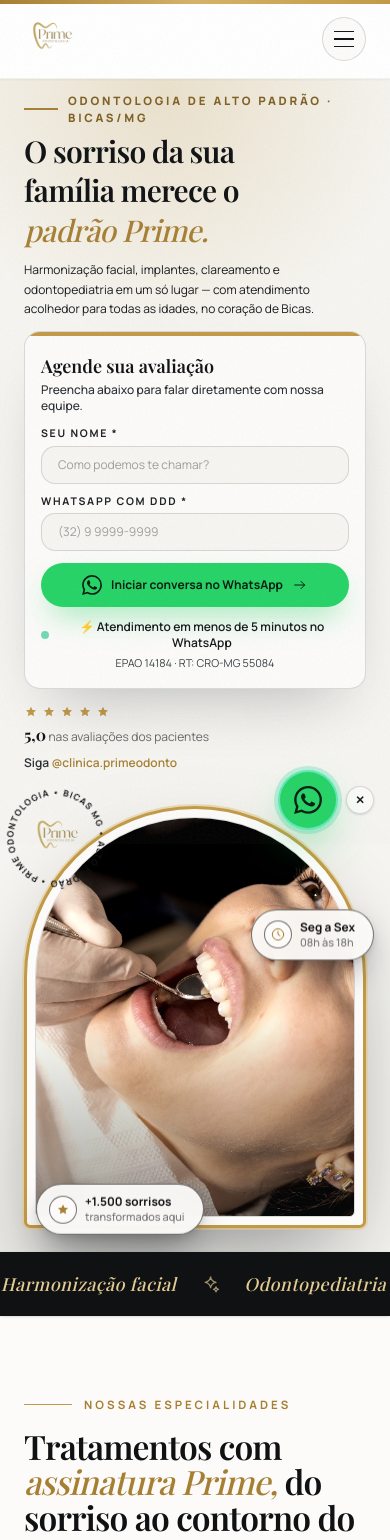
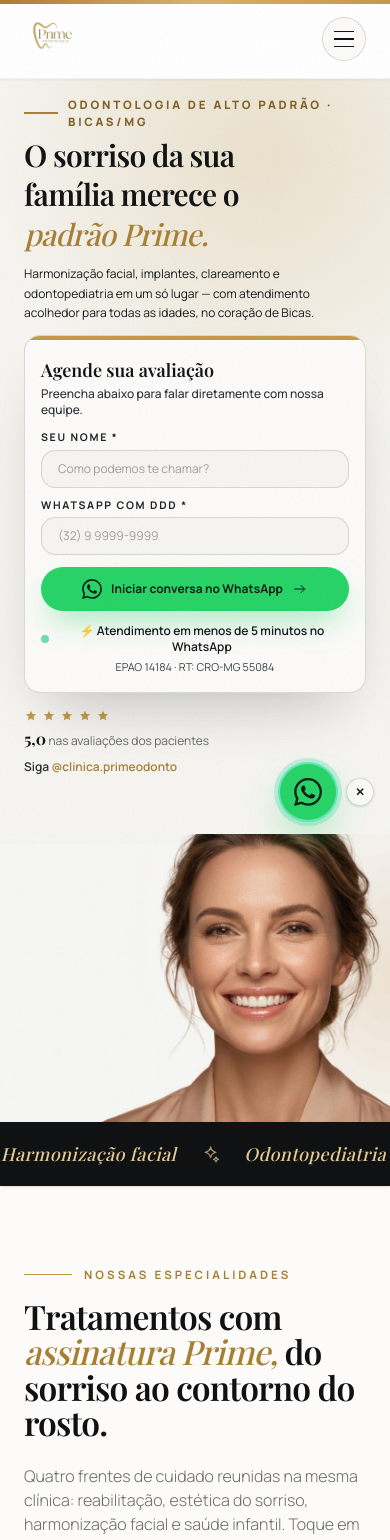
Before and after one commit to nilosvt-sudo/Prime-Odontologia, a React (Vite) app: page / in a window 390 px wide. Shown: the top 1540 px of the page. Built offline with nearby package versions, Linux system fonts and the light colour scheme; a web font is replaced by a local one.

Commit message:
feat: atualiza imagem hero, layout responsivo mobile e ajustes finos no rodape

```diff
--- a/src/components/FloatingCta.tsx
+++ b/src/components/FloatingCta.tsx
@@ -23,7 +23,7 @@ export default function FloatingCta() {
           animate={reduced ? { opacity: 1 } : { opacity: 1, scale: 1, y: 0 }}
           exit={reduced ? { opacity: 0 } : { opacity: 0, scale: 0.8, y: 20 }}
           transition={{ type: "spring", stiffness: 320, damping: 22 }}
-          className="fixed right-4 bottom-4 z-40 flex items-center gap-2.5 sm:right-6 sm:bottom-6 md:right-8 md:bottom-8"
+          className="fixed right-4 bottom-6 z-50 flex items-center gap-2.5 sm:right-6 sm:bottom-6 md:right-8 md:bottom-8"
         >
           <motion.span
             initial={reduced ? undefined : { opacity: 0, x: 10 }}
--- a/src/components/Footer.tsx
+++ b/src/components/Footer.tsx
@@ -1,7 +1,7 @@
 import { CLINIC, waLink } from "../config";
 import { SERVICES } from "../data";
 import { openBookingModal } from "./BookingModal";
-import { ArrowIcon, InstaIcon, LogoMark, PinIcon, WhatsIcon } from "./Icons";
+import { ArrowIcon, InstaIcon, PinIcon, WhatsIcon } from "./Icons";
 
 const NAV = [
   { label: "Início", href: "#inicio" },
@@ -15,25 +15,25 @@ const NAV = [
 export default function Footer() {
   return (
     <footer className="relative overflow-hidden bg-coal-950 text-snow">
-      {/* chamada final de conversão */}
+      {/* Chamada final de conversão */}
       <div className="border-b border-gold-500/15">
-        <div className="mx-auto flex max-w-7xl flex-col items-start justify-between gap-8 px-6 py-16 lg:flex-row lg:items-center">
+        <div className="mx-auto flex max-w-7xl flex-col items-center text-center sm:items-start sm:text-left justify-between gap-6 px-6 py-10 sm:py-14 lg:py-16 lg:flex-row lg:items-center">
           <div>
-            <p className="font-display text-[clamp(1.9rem,4vw,3rem)] leading-[1.08] font-semibold tracking-tight text-snow">
+            <p className="font-display text-[clamp(1.75rem,3.5vw,2.8rem)] leading-[1.1] font-semibold tracking-tight text-snow">
               Pronto para o seu{" "}
               <em className="font-medium text-gold-300 italic">sorriso padrão ouro?</em>
             </p>
-            <p className="mt-3 max-w-lg font-light text-snow/60">
+            <p className="mt-2.5 max-w-lg font-light text-zinc-300 text-sm sm:text-base">
               Agende uma avaliação e receba um plano de tratamento pensado para o seu
               momento — sem compromisso.
             </p>
           </div>
-          <div className="flex flex-col gap-3 sm:flex-row">
+          <div className="flex flex-col sm:flex-row gap-3 w-full sm:w-auto">
             <a
               href={waLink("Olá! Quero agendar minha avaliação na Prime Odontologia. 🙂")}
               target="_blank"
               rel="noreferrer"
-              className="btn btn-gold px-8 py-4 text-[0.95rem]"
+              className="btn btn-gold px-8 py-3.5 text-sm sm:text-[0.95rem] justify-center"
             >
               <WhatsIcon className="h-5 w-5" />
               Agendar agora
@@ -41,7 +41,7 @@ export default function Footer() {
             <button
               onClick={() => openBookingModal()}
               type="button"
-              className="btn btn-outline-gold px-8 py-4 text-[0.95rem] cursor-pointer"
+              className="btn btn-outline-gold px-8 py-3.5 text-sm sm:text-[0.95rem] cursor-pointer justify-center"
             >
               Preencher formulário
               <ArrowIcon className="h-4 w-4 rotate-[-90deg]" />
@@ -50,31 +50,32 @@ export default function Footer() {
         </div>
       </div>
 
-      {/* colunas */}
-      <div className="mx-auto grid max-w-7xl gap-12 px-6 py-16 md:grid-cols-2 lg:grid-cols-[1.5fr_1fr_1fr_1.2fr]">
-        <div>
+      {/* Grid de colunas responsivo e sem vãos vazios */}
+      <div className="mx-auto grid max-w-7xl gap-8 sm:gap-10 lg:gap-12 px-6 py-10 sm:py-12 lg:py-16 sm:grid-cols-2 lg:grid-cols-[1.5fr_1fr_1fr_1.2fr]">
+        {/* Bloco da marca / Logo */}
+        <div className="flex flex-col items-center text-center sm:items-start sm:text-left gap-3 sm:gap-4">
           <a
             href="#inicio"
             aria-label="PRIME ODONTOLOGIA - Início"
-            className="inline-flex items-center rounded-2xl bg-white p-4 sm:p-5 shadow-[0_14px_36px_-8px_rgba(0,0,0,0.6)] ring-2 ring-gold-500/50 transition-all duration-300 hover:scale-105 hover:ring-gold-400 hover:shadow-[0_18px_44px_-8px_rgba(194,154,71,0.35)]"
+            className="inline-flex items-center rounded-2xl bg-white p-3.5 sm:p-5 shadow-[0_14px_36px_-8px_rgba(0,0,0,0.6)] ring-2 ring-gold-500/50 transition-all duration-300 hover:scale-105 hover:ring-gold-400"
           >
             <img
               src="/logo-prime-odontologia.png"
               alt="PRIME ODONTOLOGIA"
-              className="h-16 sm:h-20 w-auto object-contain drop-shadow"
+              className="h-14 sm:h-18 w-auto object-contain drop-shadow"
             />
           </a>
-          <p className="mt-5 max-w-xs text-sm leading-relaxed font-light text-snow/55">
+          <p className="max-w-xs text-xs sm:text-sm leading-relaxed font-normal text-zinc-300">
             Harmonização facial · Odontopediatria · Implantes · Clareamento. Odontologia
             completa e acolhedora para toda a família de Bicas e região.
           </p>
-          <div className="mt-6 flex gap-3">
+          <div className="flex items-center justify-center gap-3 mt-2">
             <a
               href={CLINIC.instagramUrl}
               target="_blank"
               rel="noreferrer"
               aria-label="Instagram da Prime Odontologia"
-              className="flex h-11 w-11 items-center justify-center rounded-full border border-gold-500/35 text-gold-300 transition-all duration-300 hover:-translate-y-1 hover:border-gold-400 hover:bg-gold-500 hover:text-coal-950"
+              className="flex h-11 w-11 items-center justify-center rounded-full border border-gold-500/40 bg-coal-900/60 text-gold-300 transition-all duration-300 hover:-translate-y-1 hover:border-gold-400 hover:bg-gold-500 hover:text-coal-950"
             >
               <InstaIcon className="h-5 w-5" />
             </a>
@@ -83,25 +84,26 @@ export default function Footer() {
               target="_blank"
               rel="noreferrer"
               aria-label="WhatsApp da Prime Odontologia"
-              className="flex h-11 w-11 items-center justify-center rounded-full border border-gold-500/35 text-gold-300 transition-all duration-300 hover:-translate-y-1 hover:border-gold-400 hover:bg-gold-500 hover:text-coal-950"
+              className="flex h-11 w-11 items-center justify-center rounded-full border border-gold-500/40 bg-coal-900/60 text-gold-300 transition-all duration-300 hover:-translate-y-1 hover:border-gold-400 hover:bg-gold-500 hover:text-coal-950"
             >
               <WhatsIcon className="h-5 w-5" />
             </a>
           </div>
         </div>
 
-        <nav aria-label="Rodapé — navegação">
+        {/* Navegação */}
+        <nav aria-label="Rodapé — navegação" className="text-center sm:text-left">
           <p className="text-[0.66rem] font-bold tracking-[0.24em] text-gold-300 uppercase">
             Navegação
           </p>
-          <ul className="mt-5 space-y-2.5 text-sm">
+          <ul className="mt-3.5 sm:mt-5 space-y-2 sm:space-y-2.5 text-xs sm:text-sm">
             {NAV.map((n) => (
               <li key={n.href}>
                 <a
                   href={n.href}
-                  className="group inline-flex items-center gap-2 font-light text-snow/60 transition-colors hover:text-gold-300"
+                  className="group inline-flex items-center gap-2 font-normal text-zinc-300 transition-colors hover:text-white"
                 >
-                  <span className="h-px w-3 bg-gold-500 opacity-0 transition-opacity duration-300 group-hover:opacity-100" />
+                  <span className="hidden sm:inline-block h-px w-3 bg-gold-500 opacity-0 transition-opacity duration-300 group-hover:opacity-100" />
                   {n.label}
                 </a>
               </li>
@@ -109,18 +111,19 @@ export default function Footer() {
           </ul>
         </nav>
 
-        <nav aria-label="Rodapé — serviços">
+        {/* Especialidades */}
+        <nav aria-label="Rodapé — serviços" className="text-center sm:text-left">
           <p className="text-[0.66rem] font-bold tracking-[0.24em] text-gold-300 uppercase">
             Especialidades
           </p>
-          <ul className="mt-5 space-y-2.5 text-sm">
+          <ul className="mt-3.5 sm:mt-5 space-y-2 sm:space-y-2.5 text-xs sm:text-sm">
             {SERVICES.map((s) => (
               <li key={s.id}>
                 <a
                   href="#servicos"
-                  className="group inline-flex items-center gap-2 font-light text-snow/60 transition-colors hover:text-gold-300"
+                  className="group inline-flex items-center gap-2 font-normal text-zinc-300 transition-colors hover:text-white"
                 >
-                  <span className="h-px w-3 bg-gold-500 opacity-0 transition-opacity duration-300 group-hover:opacity-100" />
+                  <span className="hidden sm:inline-block h-px w-3 bg-gold-500 opacity-0 transition-opacity duration-300 group-hover:opacity-100" />
                   {s.name}
                 </a>
               </li>
@@ -128,33 +131,34 @@ export default function Footer() {
           </ul>
         </nav>
 
-        <div>
+        {/* Contato */}
+        <div className="flex flex-col items-center text-center sm:items-start sm:text-left">
           <p className="text-[0.66rem] font-bold tracking-[0.24em] text-gold-300 uppercase">
             Contato
           </p>
-          <p className="mt-5 flex items-start gap-2.5 text-sm leading-relaxed font-light text-snow/60">
-            <PinIcon className="mt-0.5 h-4.5 w-4.5 shrink-0 text-gold-400" />
+          <p className="mt-3.5 sm:mt-5 flex items-center sm:items-start gap-2 text-xs sm:text-sm leading-relaxed font-normal text-zinc-300 max-w-xs">
+            <PinIcon className="mt-0.5 h-4 w-4 shrink-0 text-gold-400 hidden sm:block" />
             {CLINIC.address}
           </p>
           <a
             href={waLink("Olá! Vim pelo site da Prime Odontologia.")}
             target="_blank"
             rel="noreferrer"
-            className="mt-3 flex items-center gap-2.5 text-sm font-semibold text-snow transition-colors hover:text-gold-300"
+            className="mt-3 flex items-center gap-2 text-xs sm:text-sm font-semibold text-white transition-colors hover:text-gold-300"
           >
             <WhatsIcon className="h-4.5 w-4.5 shrink-0 text-gold-400" />
             {CLINIC.phoneDisplay}
           </a>
-          <p className="mt-3 text-sm font-light text-snow/60">Seg a Sex · 08h–18h</p>
-          <p className="mt-5 rounded-2xl border border-gold-500/20 bg-coal-900 px-4 py-3 text-xs leading-relaxed font-light text-snow/55">
+          <p className="mt-2 text-xs sm:text-sm font-normal text-zinc-300">Seg a Sex · 08h–18h</p>
+          <p className="mt-4 rounded-xl border border-gold-500/20 bg-coal-900 px-3.5 py-2 text-[0.7rem] sm:text-xs leading-relaxed font-normal text-zinc-400">
             {CLINIC.epao} · {CLINIC.rt}
           </p>
         </div>
       </div>
 
-      {/* barra legal com margem de segurança para o botão flutuante */}
-      <div className="border-t border-gold-500/15 pt-6 pb-32 sm:pb-36 lg:pb-32">
-        <div className="mx-auto flex max-w-7xl flex-col items-center justify-between gap-3 px-6 text-center text-xs font-light text-snow/45 sm:flex-row sm:text-left">
+      {/* Barra legal com padding inferior seguro pb-24 para dar respiro à navegação mobile e ao botão de voltar ao topo */}
+      <div className="border-t border-gold-500/15 pt-5 pb-24 sm:pb-24 lg:pb-16">
+        <div className="mx-auto flex max-w-7xl flex-col items-center justify-between gap-3 px-6 text-center text-xs font-normal text-zinc-400 sm:flex-row sm:text-left">
           <p>
             © {new Date().getFullYear()} {CLINIC.name} — Todos os direitos reservados.
           </p>
--- a/src/components/Hero.tsx
+++ b/src/components/Hero.tsx
@@ -1,8 +1,7 @@
 import { useRef, useState, type FormEvent } from "react";
 import { motion, useScroll, useTransform } from "motion/react";
 import { CLINIC, waLink } from "../config";
-import { SERVICES } from "../data";
-import { ArrowIcon, CheckIcon, ClockIcon, LogoMark, StarIcon, WhatsIcon } from "./Icons";
+import { ArrowIcon, StarIcon, WhatsIcon } from "./Icons";
 import { usePrefersReducedMotion } from "../hooks";
 import Magnetic from "./Magnetic";
 import SpotlightCard from "./SpotlightCard";
@@ -18,8 +17,6 @@ export default function Hero() {
   });
 
   const orbY = useTransform(scrollYProgress, [0, 1], [0, 90]);
-  const photoY = useTransform(scrollYProgress, [0, 1], [0, 40]);
-  const badgeY = useTransform(scrollYProgress, [0, 1], [0, -35]);
 
   const submit = (e: FormEvent) => {
     e.preventDefault();
@@ -33,40 +30,41 @@ export default function Hero() {
     <section
       ref={sectionRef}
       id="inicio"
-      className="relative flex items-center overflow-hidden bg-paper pt-23 sm:pt-25 pb-6 lg:min-h-[calc(100vh-64px)] lg:pt-24 lg:pb-8"
+      className="relative flex flex-col lg:flex-row items-stretch justify-between overflow-hidden bg-paper pt-16 sm:pt-18 lg:pt-0 lg:min-h-[calc(100vh-64px)]"
     >
-      {/* atmosfera: brilho dourado com parallax */}
+      {/* Atmosfera: brilho dourado suave no topo esquerdo */}
       <motion.div
         style={reduced ? undefined : { y: orbY }}
         aria-hidden="true"
-        className="absolute -top-44 right-[-12%] h-[540px] w-[540px] rounded-full bg-[radial-gradient(circle,rgba(194,154,71,0.22),transparent_64%)] pointer-events-none"
+        className="absolute -top-36 left-[-10%] h-[600px] w-[600px] rounded-full bg-[radial-gradient(circle,rgba(194,154,71,0.22),transparent_65%)] pointer-events-none"
       />
       <div
         aria-hidden="true"
-        className="absolute bottom-[-180px] left-[-120px] h-[360px] w-[360px] rounded-full bg-[radial-gradient(circle,rgba(15,17,19,0.07),transparent_62%)] pointer-events-none"
+        className="absolute bottom-[-180px] left-[-120px] h-[360px] w-[360px] rounded-full bg-[radial-gradient(circle,rgba(15,17,19,0.05),transparent_62%)] pointer-events-none"
       />
-      {/* legenda vertical */}
+
+      {/* Legenda vertical à esquerda */}
       <p
         aria-hidden
-        className="absolute top-1/2 left-7 hidden -translate-y-1/2 text-[0.62rem] font-bold tracking-[0.5em] text-coal-900/30 uppercase xl:block"
+        className="absolute top-1/2 left-6 hidden -translate-y-1/2 text-[0.62rem] font-bold tracking-[0.5em] text-coal-900/30 uppercase xl:block z-20"
         style={{ writingMode: "vertical-rl" }}
       >
         Prime Odontologia — Bicas · MG
       </p>
 
-      <div className="relative mx-auto w-full max-w-7xl px-6">
-        <div className="grid items-center gap-8 lg:grid-cols-[1.05fr_0.95fr] lg:gap-8">
-          {/* coluna esquerda */}
+      {/* Coluna esquerda — Textos e Agendamento */}
+      <div className="flex-1 flex items-center justify-center lg:justify-end px-6 sm:px-8 lg:pl-12 lg:pr-4 xl:pr-6 pt-6 sm:pt-8 lg:pt-20 pb-14 sm:pb-16 lg:pb-12 z-10">
         <motion.div
           initial={reduced ? undefined : { opacity: 0, y: 20 }}
           animate={reduced ? undefined : { opacity: 1, y: 0 }}
           transition={{ duration: 0.6, ease: [0.22, 1, 0.36, 1] }}
+          className="w-full max-w-xl"
         >
           <motion.p
             initial={reduced ? undefined : { opacity: 0, x: -16 }}
             animate={reduced ? undefined : { opacity: 1, x: 0 }}
             transition={{ duration: 0.5, delay: 0.1 }}
-              className="flex items-center gap-2.5 text-[0.72rem] font-extrabold tracking-[0.24em] text-gold-700 uppercase"
+            className="mt-2 sm:mt-0 flex items-center gap-2.5 text-[0.72rem] font-extrabold tracking-[0.24em] text-gold-700 uppercase"
           >
             <span className="h-0.5 w-10 bg-gold-600" />
             Odontologia de alto padrão · Bicas/MG
@@ -103,7 +101,7 @@ export default function Hero() {
             lugar — com atendimento acolhedor para todas as idades, no coração de Bicas.
           </motion.p>
 
-            {/* cartão de agendamento de alta conversão com 3D Spotlight Tilt */}
+          {/* Cartão de agendamento de alta conversão */}
           <SpotlightCard className="mt-3 max-w-lg rounded-2xl border border-coal-900/15 bg-snow shadow-[0_30px_60px_-30px_rgba(15,17,19,0.3)]">
             <form id="agendar" onSubmit={submit}>
               <div className="h-1 w-full bg-gold-500" />
@@ -155,7 +153,7 @@ export default function Hero() {
                   </motion.button>
                 </Magnetic>
 
-                  {/* microcopy de reforço e agilidade */}
+                {/* Microcopy de reforço e agilidade */}
                 <div className="mt-3 space-y-1 text-center">
                   <p className="flex items-center justify-center gap-1.5 text-xs font-semibold text-coal-900">
                     <span className="flex h-2 w-2 rounded-full bg-emerald-500 animate-pulse" />
@@ -169,7 +167,7 @@ export default function Hero() {
             </form>
           </SpotlightCard>
 
-            {/* prova social */}
+          {/* Prova social */}
           <motion.div
             initial={reduced ? undefined : { opacity: 0 }}
             animate={reduced ? undefined : { opacity: 1 }}
@@ -199,97 +197,17 @@ export default function Hero() {
             </a>
           </motion.div>
         </motion.div>
-
-          {/* coluna direita — foto perfeitamente encaixada dentro da moldura demarcada com parallax */}
-          <motion.div
-            style={reduced ? undefined : { y: photoY }}
-            initial={reduced ? undefined : { opacity: 0, scale: 0.95, y: 20 }}
-            animate={reduced ? undefined : { opacity: 1, scale: 1, y: 0 }}
-            transition={{ duration: 0.75, delay: 0.2, ease: [0.22, 1, 0.36, 1] }}
-            className="relative mx-auto w-full max-w-[420px] sm:max-w-[460px] lg:max-w-[490px]"
-          >
-            {/* Moldura demarcada com borda dourada e acabamento de alto padrão */}
-            <div className="relative overflow-hidden rounded-t-[999px] rounded-b-[2.5rem] border-[3.5px] border-gold-500 bg-snow p-2 shadow-[0_45px_100px_-30px_rgba(15,17,19,0.5)] ring-2 ring-gold-300/60">
-              <div className="relative aspect-[4/5] max-h-[520px] sm:max-h-[550px] lg:max-h-[580px] overflow-hidden rounded-t-[999px] rounded-b-[2.2rem] border border-coal-900/15">
-                <img
-                  src="/hero-image.jpg"
-                  alt="Atendimento odontológico de alto padrão na Prime Odontologia"
-                  className="h-full w-full object-cover scale-[1.55] origin-[50%_75%] transition-transform duration-700 hover:scale-[1.58]"
-                />
-                <div className="absolute inset-0 bg-gradient-to-t from-coal-950/40 via-transparent to-transparent pointer-events-none" />
-              </div>
       </div>
 
-            {/* Selo Circular Flutuante com parallax */}
-            <motion.div
-              style={reduced ? undefined : { y: badgeY }}
-              initial={reduced ? undefined : { scale: 0, rotate: -20 }}
-              animate={reduced ? undefined : { scale: 1, rotate: 0 }}
-              transition={{ type: "spring", stiffness: 260, damping: 20, delay: 0.4 }}
-              className="absolute -top-6 -left-6 z-20 w-28 h-28 md:w-32 md:h-32 flex items-center justify-center"
-            >
-              {/* Texto Circular em Rotação Contínua */}
-              <svg
-                viewBox="0 0 100 100"
-                className="w-full h-full animate-[spin_12s_linear_infinite]"
-              >
-                <defs>
-                  {/* Trajetória circular iniciando no topo (12h, centro superior x=50, y=12) */}
-                  <path
-                    id="circlePath"
-                    d="M 50, 12 a 38, 38 0 1,1 0, 76 a 38, 38 0 1,1 0, -76"
+      {/* Coluna direita — No mobile fica abaixo do formulário com altura controlada; no desktop preenche toda a altura */}
+      <div className="order-last lg:order-2 w-full lg:w-[50%] xl:w-[52%] relative flex flex-col justify-end items-center lg:items-start overflow-hidden pt-0 mt-0 pb-0 mb-0 h-72 sm:h-96 lg:h-full lg:min-h-[calc(100vh-64px)]">
+        <img
+          src="/hero-sorriso.jpg"
+          alt="Sorriso radiante — Prime Odontologia"
+          className="w-full h-full object-cover object-top lg:object-[45%_top] max-w-[680px] lg:scale-105 drop-shadow-none !filter-none select-none block origin-top-left"
         />
-                </defs>
-                <text className="text-[7.8px] font-bold uppercase fill-coal-950">
-                  <textPath
-                    href="#circlePath"
-                    startOffset="0%"
-                    textLength="236"
-                    lengthAdjust="spacing"
-                  >
-                    PRIME ODONTOLOGIA • BICAS MG • ALTO PADRÃO •{" "}
-                  </textPath>
-                </text>
-              </svg>
-
-              {/* Logo Oficial Central Fixa (sem girar, ampliada e perfeitamente centralizada) */}
-              <div className="absolute inset-0 flex items-center justify-center p-1 pointer-events-none">
-                <img
-                  src="/logo-prime-odontologia.png"
-                  alt="Símbolo Oficial Prime Odontologia"
-                  className="h-14 w-14 sm:h-16 sm:w-16 md:h-18 md:w-18 object-contain drop-shadow-sm transition-transform"
-                />
-              </div>
-            </motion.div>
-
-            {/* chips flutuantes com deslocamento ajustado e drop-shadow */}
-            <motion.div
-              whileHover={reduced ? undefined : { scale: 1.05, y: -2 }}
-              className="animate-float absolute top-1/4 -right-2 flex items-center gap-2 rounded-full border border-coal-900/60 bg-snow/95 py-2.5 pr-4.5 pl-3 shadow-[0_16px_36px_-10px_rgba(15,17,19,0.45)] drop-shadow-md backdrop-blur-md sm:-right-6"
-            >
-              <span className="flex h-7 w-7 items-center justify-center rounded-full border border-coal-900/60 text-gold-600 bg-snow">
-                <ClockIcon className="h-4 w-4" />
-              </span>
-              <span className="text-[0.74rem] leading-tight font-bold text-coal-950">
-                Seg a Sex
-                <span className="block font-medium text-ink/60 text-[0.68rem]">08h às 18h</span>
-              </span>
-            </motion.div>
-
-            <motion.div
-              whileHover={reduced ? undefined : { scale: 1.05, y: -2 }}
-              className="animate-float-slow absolute -bottom-3 left-3 flex items-center gap-2 rounded-full border border-coal-900/60 bg-snow/95 py-2.5 pr-4.5 pl-3 shadow-[0_16px_36px_-10px_rgba(15,17,19,0.45)] drop-shadow-md backdrop-blur-md sm:left-5"
-            >
-              <span className="flex h-7 w-7 items-center justify-center rounded-full border border-coal-900/60 text-gold-600 bg-snow">
-                <StarIcon className="h-3.5 w-3.5" />
-              </span>
-              <span className="text-[0.74rem] leading-tight font-bold text-coal-950">
-                +1.500 sorrisos
-                <span className="block font-medium text-ink/60 text-[0.68rem]">transformados aqui</span>
-              </span>
-            </motion.div>
-          </motion.div>
-        </div>
+        {/* Fusão suave de estúdio com o fundo do site na lateral esquerda */}
+        <div className="absolute inset-y-0 left-0 w-24 bg-gradient-to-r from-paper via-paper/30 to-transparent pointer-events-none hidden lg:block" />
       </div>
     </section>
   );
```
Also changed, not shown: public/hero-sorriso.jpg (added). Lines whose indentation alone changed are shown as unchanged.
